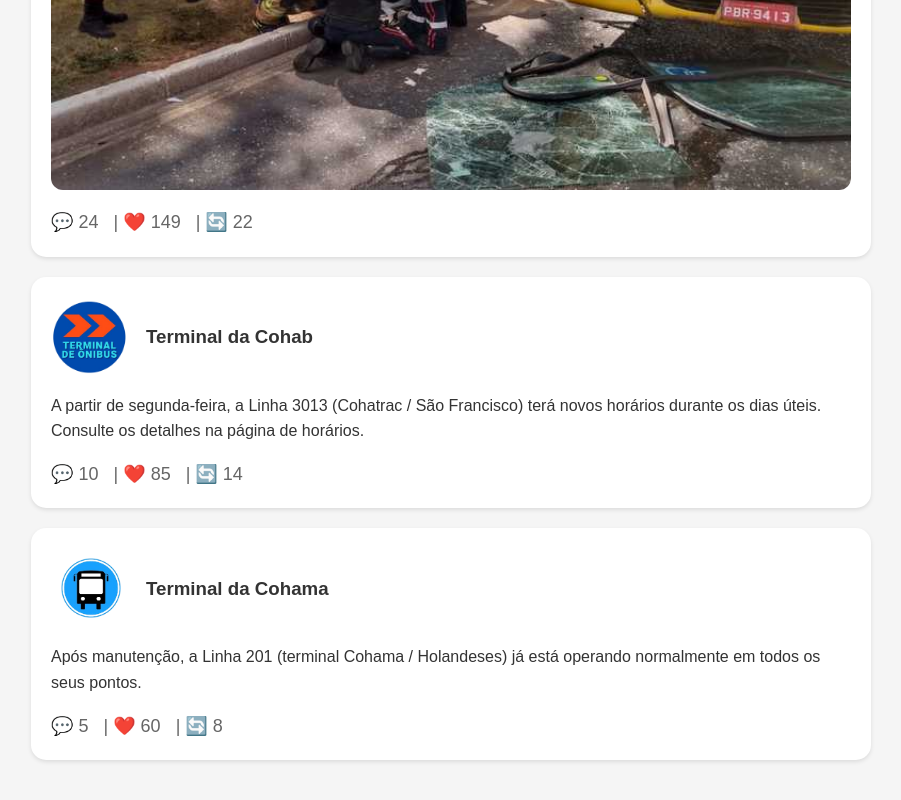
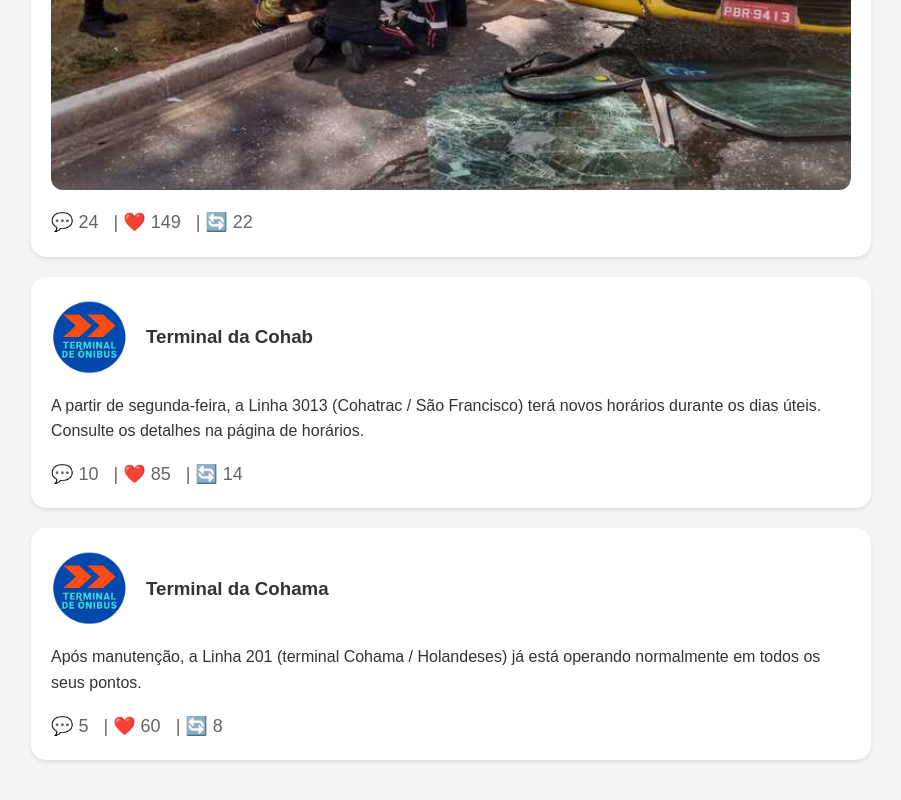
Before and after one commit to bea7dias/teste4, a website: page index.html in a window 1280 px wide. Shown: the part 647-1447 px from the top of the page, without its empty margins (9-910 px from the left). Drawn offline with Linux system fonts and the light colour scheme; no server answers.

Commit message:
Add files via upload

```diff
--- a/index.html
+++ b/index.html
@@ -57,7 +57,7 @@
         </section>
         <section class="post">
           <div class="post-header">
-            <img src="./bushome.png" alt="Ônibus em circulação" />
+            <img src="./teminalhome.png" alt="Ônibus em circulação" />
             <h3>Terminal da Cohama</h3>
           </div>
           <p>
```
